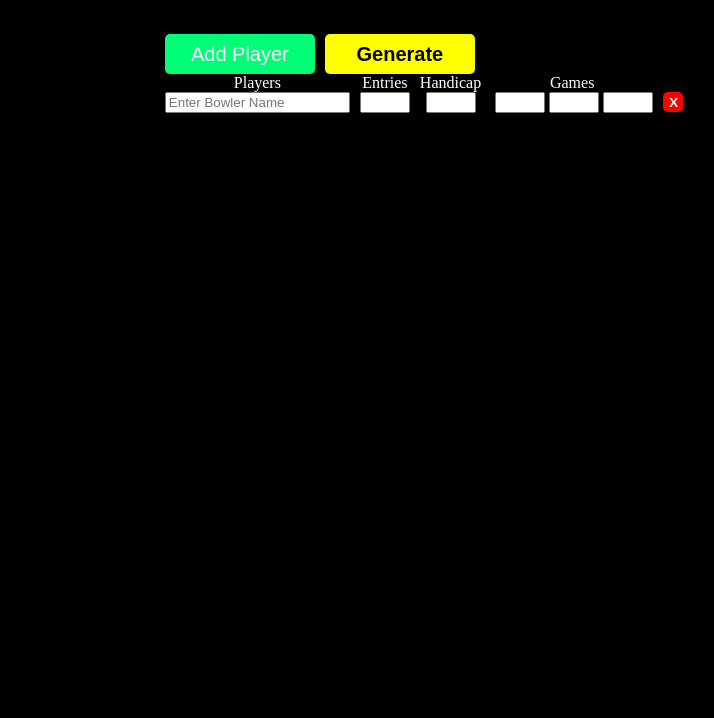
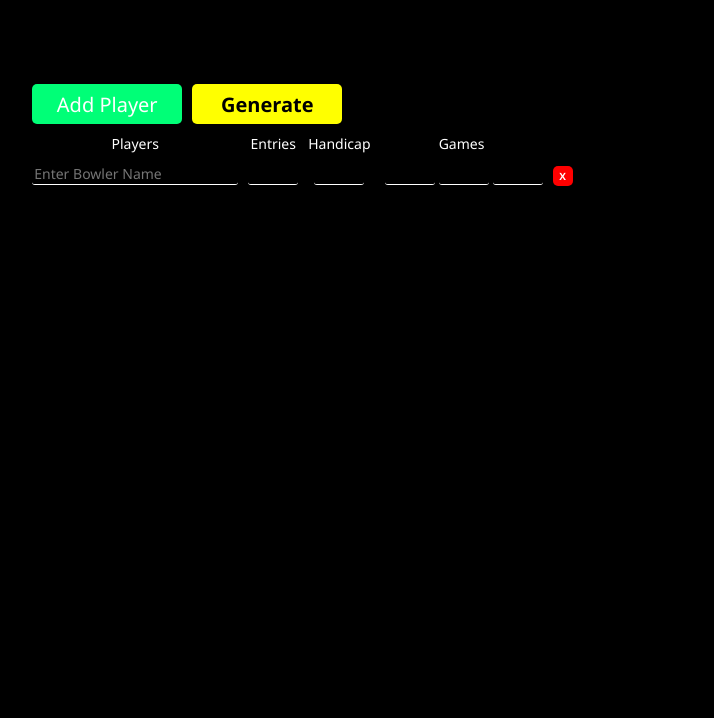
Before and after one commit to matthewcade/brackets, a website with bundled scripts: page public/index.html in a window 1280 px wide. Shown: the part 82-800 px from the top of the page, without its empty margins (211-925 px from the left). Built offline with nearby package versions, Linux system fonts and the light colour scheme; files whose address does not match are found by name.

Commit message:
Style Adjustments

```diff
--- a/public/styles/brackets.css
+++ b/public/styles/brackets.css
@@ -5,8 +5,7 @@
 }
 
 .bracket-container {
-    margin-bottom: 80px;
-    display: flex;
+    margin-bottom: 20px;
     flex-flow: row nowrap;
 }
 
--- a/public/styles/index.css
+++ b/public/styles/index.css
@@ -1,4 +1,6 @@
 * {
+    font-family:'Segoe UI', Tahoma, Geneva, Verdana, sans-serif;
+    font-size: 14px;
     margin: 0;
 }
 
@@ -9,9 +11,21 @@ input::-webkit-inner-spin-button {
   margin: 0;
 }
 
-/*Remove arrows from number inputs in Firefox*/
-input[type=number] {
-    appearance: textfield;
+/*Scrollbar*/
+::-webkit-scrollbar {
+    width: 12px;
+}
+
+::-webkit-scrollbar-track {
+    background: #f1f1f1;
+}
+
+::-webkit-scrollbar-thumb {
+    background: #888;
+}
+
+::-webkit-scrollbar-thumb:hover {
+    background: #555;
 }
 
 #addplayer {
@@ -27,6 +41,7 @@ input[type=number] {
 body {
     color: #fff;
     background: #000;
+    width: 100vw;
 }
 
 #buttons {
@@ -34,6 +49,7 @@ body {
     flex-flow: row nowrap;
     align-items: flex-end;
     gap: 10px;
+    margin-bottom: 10px;
 }
 
 .column {
@@ -44,15 +60,23 @@ body {
 }
 
 #container {
-    width: 100vw;
+    width: 100%;
     height: 100vh;
     display: flex;
     flex-flow: column nowrap;
     align-items: center;
 }
 
+#entries-column {
+    min-width: 50px;
+}
+
 .game {
     margin-left: 4px;
+}
+
+#games-column {
+    min-width: 162px;
 }
 
 #generate-button {
@@ -66,48 +90,69 @@ body {
     height: 40px;
 }
 
+#handicap-column {
+    min-width: 59px;
+}
 
 header {
-    margin-bottom: 100px;
+    margin: 50px 0 100px 0;
 }
 
 .header {
     text-align: center;
+    margin-bottom: 10px;
 }
 
 #main {
     width: 100%;
     display: flex;
     flex-flow: row nowrap;
-    justify-content: center;
+    justify-content: space-evenly;
 }
 
 #player-info {
+    min-width: 504px;
     display: flex;
     flex-flow: row nowrap;
 }
 
 .player-info {
+    color: #fff;
+    background: #000;
+    border-top: 0px;
+    border-left: 0px;
+    border-right: 0px;
+    border-bottom: 1px solid #fff;
+    border-radius: 3px;
     margin-bottom: 5px;
 }
 
 #players {
+    min-width: 504px;
     display: flex;
     flex-flow: column nowrap;
 }
 
+#players-column {
+    min-width: 163px;
+}
+
 .remove-button {
     font-weight: bold;
+    font-size: 10px;
     color: #fff;
     background: #f00;
     border: 0;
     border-radius: 5px;
     width: 20px;
     height: 20px;
-    margin-bottom: 6px;
+    position: relative;
+    vertical-align: center;
+    margin: 3px 0 7px 0;
 }
 
 #remove-column {
+    min-width: 20px;
     display: flex;
     flex-flow: column nowrap;
     align-items: center;
```
